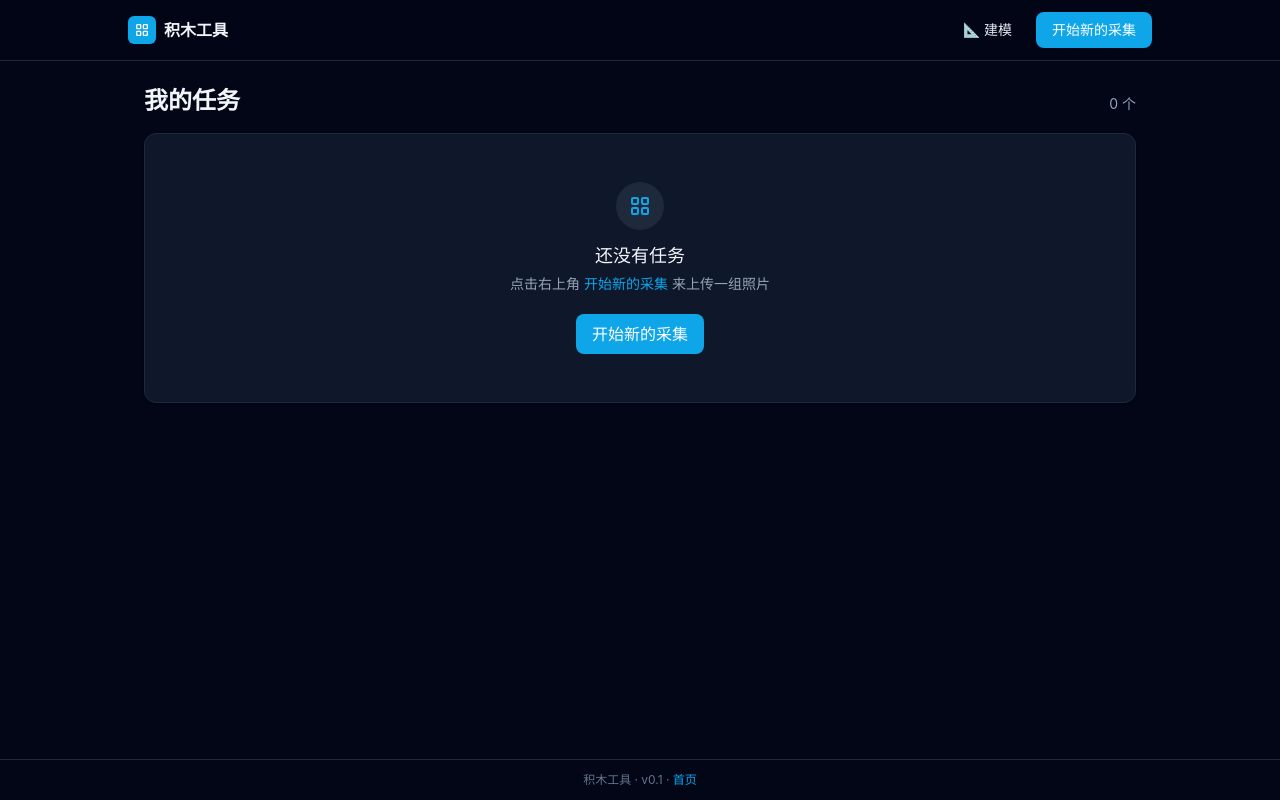
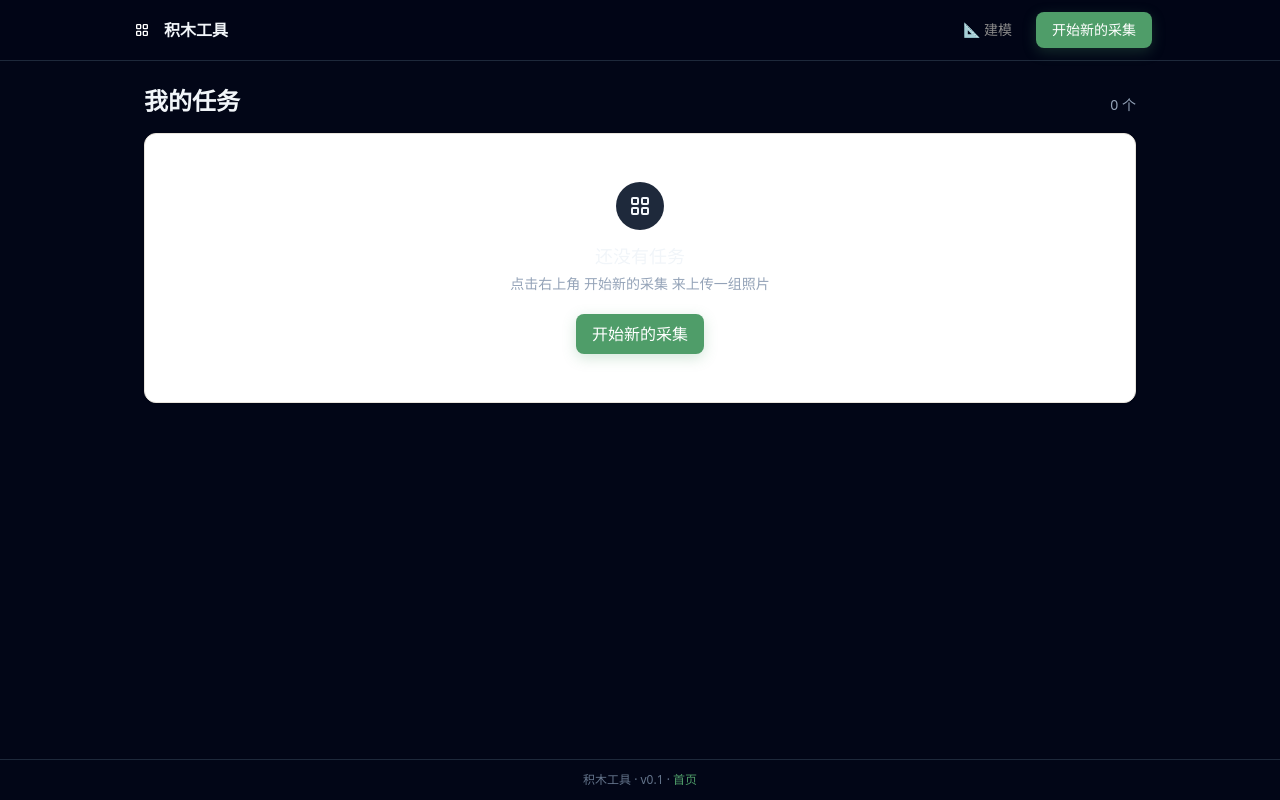
Before and after one commit to johnymoo/BrickStudio, a React (Vite) app in the folder apps/web/: page / in a window 1280 px wide. Built offline with nearby package versions, Linux system fonts and the light colour scheme.

Commit message:
feat(ui): add theme infrastructure with light/dark CSS custom properties

```diff
--- a/apps/web/src/index.css
+++ b/apps/web/src/index.css
@@ -10,68 +10,124 @@
     margin: 0;
   }
   body {
-    @apply font-sans antialiased;
+    @apply font-sans antialiased bg-page text-txt-primary;
     overscroll-behavior-y: none;
   }
   a {
-    @apply text-primary-500;
+    @apply text-accent no-underline hover:underline;
   }
   button {
     @apply select-none;
   }
 }
 
+/* Light theme (default) */
+:root {
+  --bg-page: #f9f7f3;
+  --bg-card: #ffffff;
+  --bg-card-hover: #faf9f6;
+  --border: #e8e4dc;
+  --border-subtle: #f0ece5;
+  --accent: #4f9d69;
+  --accent-light: #8bc48a;
+  --accent-bg: #ecfdf5;
+  --accent-border: #b8e6c8;
+  --secondary: #c4956a;
+  --text-primary: #2c2c2c;
+  --text-secondary: #8a8a8a;
+  --text-tertiary: #b0b0b0;
+  --success: #4f9d69;
+  --success-bg: #ecfdf5;
+  --warning: #d4a053;
+  --warning-bg: #fef7e8;
+  --error: #c75c5c;
+  --error-bg: #fef2f2;
+  --progress-track: #eeebe5;
+  --camera-bg: #2c2c2c;
+}
+
+/* Dark theme */
+.dark {
+  --bg-page: #1a1d1a;
+  --bg-card: #222622;
+  --bg-card-hover: #282c28;
+  --border: #2e332e;
+  --border-subtle: #252925;
+  --accent: #5cb87a;
+  --accent-light: #94d494;
+  --accent-bg: #1a3025;
+  --accent-border: #2a4a35;
+  --secondary: #d4a87a;
+  --text-primary: #d8ddd8;
+  --text-secondary: #6a726a;
+  --text-tertiary: #505850;
+  --success: #5cb87a;
+  --success-bg: #1a3025;
+  --warning: #d4a053;
+  --warning-bg: #2d2618;
+  --error: #e07070;
+  --error-bg: #2d1a1a;
+  --progress-track: #2e332e;
+  --camera-bg: #0d0f0d;
+}
+
 @layer components {
   .btn {
     @apply inline-flex items-center justify-center gap-2 rounded-lg px-4 py-2 font-medium
-           transition focus:outline-none focus-visible:ring-2 focus-visible:ring-primary-500
+           transition focus:outline-none focus-visible:ring-2 focus-visible:ring-accent
            disabled:cursor-not-allowed disabled:opacity-50;
   }
   .btn-primary {
-    @apply btn bg-primary-500 text-white hover:bg-primary-600 active:bg-primary-700;
+    @apply btn bg-accent text-white
+           shadow-[0_4px_14px_rgba(79,157,105,0.25)]
+           dark:bg-accent dark:text-page;
+  }
+  .btn-primary:hover {
+    background: var(--accent-light);
   }
   .btn-ghost {
-    @apply btn bg-transparent text-slate-200 hover:bg-slate-800;
+    @apply btn bg-transparent text-txt-secondary hover:bg-card;
   }
   .btn-outline {
-    @apply btn border border-slate-600 bg-transparent text-slate-200 hover:bg-slate-800;
+    @apply btn border border-border bg-transparent text-txt-secondary hover:bg-card;
   }
   .card {
-    @apply rounded-xl border border-slate-800 bg-slate-900 p-4 shadow;
+    @apply rounded-xl border border-border bg-card p-4;
+    box-shadow: 0 1px 3px rgba(0, 0, 0, 0.06);
+  }
+  .dark .card {
+    box-shadow: none;
   }
   .badge {
-    @apply inline-flex items-center rounded-full px-2.5 py-0.5 text-xs font-medium;
+    @apply inline-flex items-center rounded-xl px-2.5 py-0.5 text-xs font-medium;
   }
   .badge-pending {
-    @apply badge bg-slate-700 text-slate-200;
+    @apply badge bg-border text-txt-secondary;
   }
   .badge-running {
-    @apply badge bg-amber-500/20 text-amber-300;
+    @apply badge bg-warn-bg text-warn;
   }
   .badge-completed {
-    @apply badge bg-emerald-500/20 text-emerald-300;
+    @apply badge bg-ok-bg text-ok;
   }
   .badge-failed {
-    @apply badge bg-rose-500/20 text-rose-300;
+    @apply badge bg-err-bg text-err;
   }
 }
 
 @layer utilities {
-  /* Brief 1s ring flash on stage change. The `ring-2` utility is applied
-     while `data-highlight="true"`; the animation fades the ring out so the
-     card doesn't stay highlighted. */
   .stage-highlight {
     animation: stage-flash 1.2s ease-out 1;
   }
   @keyframes stage-flash {
     0% {
-      box-shadow: 0 0 0 0 rgba(14, 165, 233, 0.55);
+      box-shadow: 0 0 0 0 color-mix(in srgb, var(--accent) 55%, transparent);
     }
     60% {
-      box-shadow: 0 0 0 6px rgba(14, 165, 233, 0);
+      box-shadow: 0 0 0 6px color-mix(in srgb, var(--accent) 0%, transparent);
     }
     100% {
-      box-shadow: 0 0 0 0 rgba(14, 165, 233, 0);
+      box-shadow: 0 0 0 0 color-mix(in srgb, var(--accent) 0%, transparent);
     }
   }
 }
--- /dev/null
+++ b/apps/web/src/lib/theme.ts
@@ -0,0 +1,34 @@
+const STORAGE_KEY = "brickstudio-theme";
+
+export type Theme = "light" | "dark" | "system";
+
+function getSystemPreference(): "light" | "dark" {
+  return window.matchMedia("(prefers-color-scheme: dark)").matches ? "dark" : "light";
+}
+
+function applyTheme(resolved: "light" | "dark") {
+  document.documentElement.classList.toggle("dark", resolved === "dark");
+}
+
+export function initTheme() {
+  const stored = localStorage.getItem(STORAGE_KEY) as Theme | null;
+  const resolved = stored === "light" || stored === "dark" ? stored : getSystemPreference();
+  applyTheme(resolved);
+
+  window.matchMedia("(prefers-color-scheme: dark)").addEventListener("change", (e) => {
+    const current = localStorage.getItem(STORAGE_KEY);
+    if (!current || current === "system") {
+      applyTheme(e.matches ? "dark" : "light");
+    }
+  });
+}
+
+export function setTheme(theme: Theme) {
+  localStorage.setItem(STORAGE_KEY, theme);
+  const resolved = theme === "system" ? getSystemPreference() : theme;
+  applyTheme(resolved);
+}
+
+export function getTheme(): Theme {
+  return (localStorage.getItem(STORAGE_KEY) as Theme) ?? "system";
+}
--- a/apps/web/src/main.tsx
+++ b/apps/web/src/main.tsx
@@ -2,7 +2,10 @@ import { StrictMode } from "react";
 import { createRoot } from "react-dom/client";
 import { BrowserRouter } from "react-router-dom";
 import App from "./App";
+import { initTheme } from "./lib/theme";
 import "./index.css";
+
+initTheme();
 
 const container = document.getElementById("root");
 if (!container) {
--- a/apps/web/tailwind.config.ts
+++ b/apps/web/tailwind.config.ts
@@ -6,18 +6,38 @@ const config: Config = {
   theme: {
     extend: {
       colors: {
-        primary: {
-          50: "#f0f9ff",
-          100: "#e0f2fe",
-          500: "#0ea5e9",
-          600: "#0284c7",
-          700: "#0369a1",
+        page: "var(--bg-page)",
+        card: "var(--bg-card)",
+        border: "var(--border)",
+        accent: {
+          DEFAULT: "var(--accent)",
+          light: "var(--accent-light)",
+          bg: "var(--accent-bg)",
+          border: "var(--accent-border)",
+        },
+        secondary: "var(--secondary)",
+        txt: {
+          primary: "var(--text-primary)",
+          secondary: "var(--text-secondary)",
+          tertiary: "var(--text-tertiary)",
+        },
+        ok: {
+          DEFAULT: "var(--success)",
+          bg: "var(--success-bg)",
+        },
+        warn: {
+          DEFAULT: "var(--warning)",
+          bg: "var(--warning-bg)",
+        },
+        err: {
+          DEFAULT: "var(--error)",
+          bg: "var(--error-bg)",
         },
       },
       fontFamily: {
         sans: [
+          "system-ui",
           "-apple-system",
-          "BlinkMacSystemFont",
           "PingFang SC",
           "Hiragino Sans GB",
           "Microsoft YaHei",
--- a/apps/web/vite.config.ts
+++ b/apps/web/vite.config.ts
@@ -46,8 +46,8 @@ export default defineConfig({
         name: "积木工具",
         short_name: "BlockTool",
         description: "拍照即可生成 3D 零件模型",
-        theme_color: "#0ea5e9",
-        background_color: "#0f172a",
+        theme_color: "#4f9d69",
+        background_color: "#f9f7f3",
         display: "standalone",
         orientation: "portrait",
         scope: "/",
```
